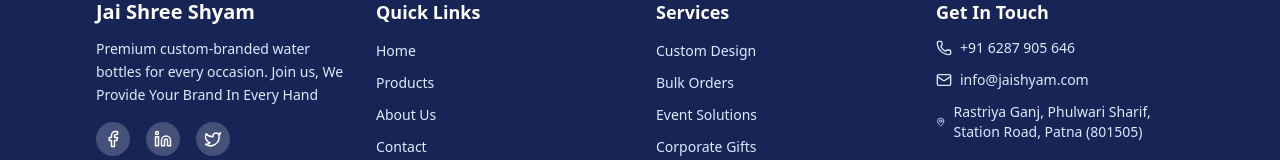
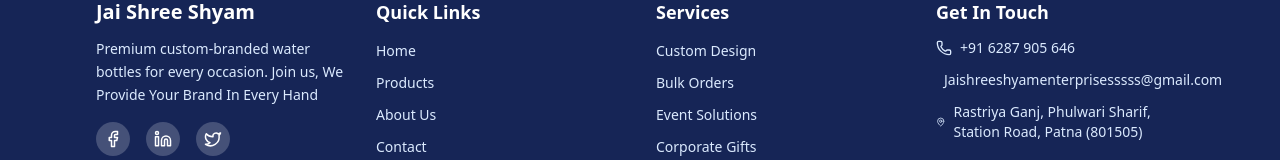
Before and after one commit to Aftab0008/Jai-Shree-Shyam, a React (Vite) app: page / in a window 1280 px wide. Shown: the part 3804-3964 px from the top of the page. Built offline with nearby package versions, Linux system fonts and the light colour scheme.

Commit message:
Update email address in Footer component

```diff
--- a/src/components/Footer.jsx
+++ b/src/components/Footer.jsx
@@ -111,7 +111,7 @@ export default function Footer() {
                 className="flex items-center gap-2 text-blue-100 hover:text-white transition-colors text-sm group"
               >
                 <Mail size={16} className="group-hover:scale-110 transition-transform" />
-                <span>info@jaishyam.com</span>
+                <span>Jaishreeshyamenterprisesssss@gmail.com</span>
               </a>
               <a
                 href="#"
```
